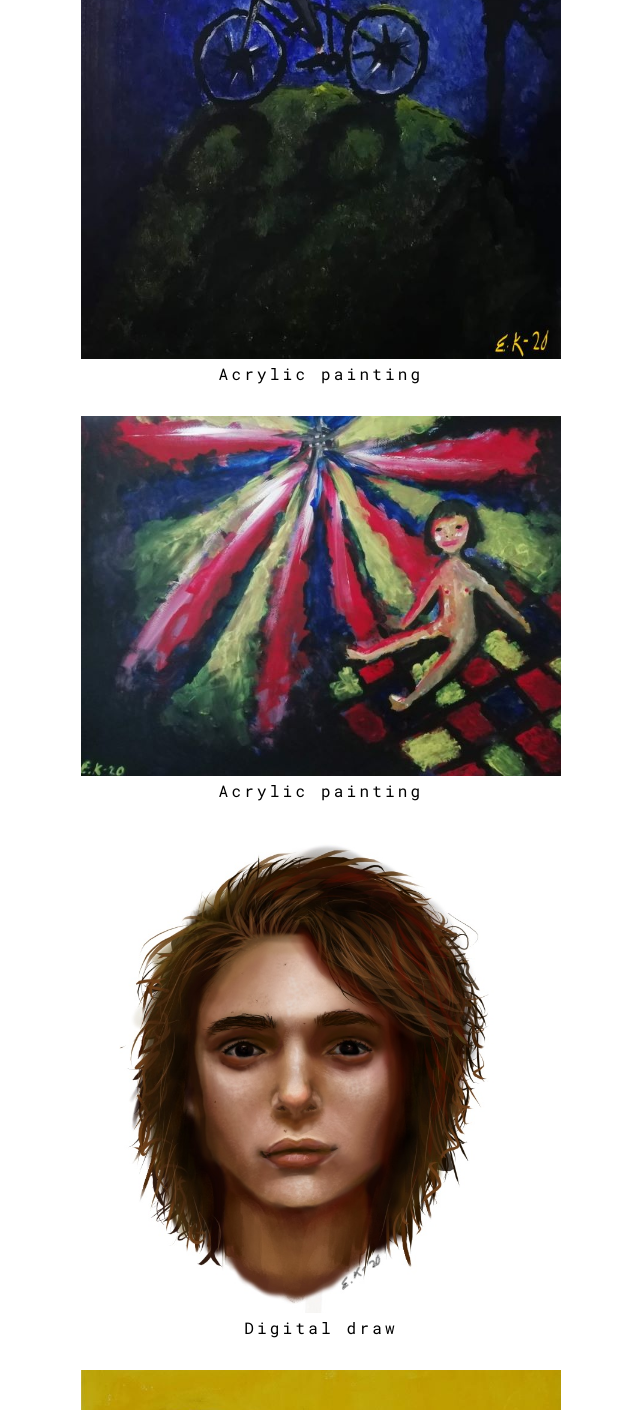
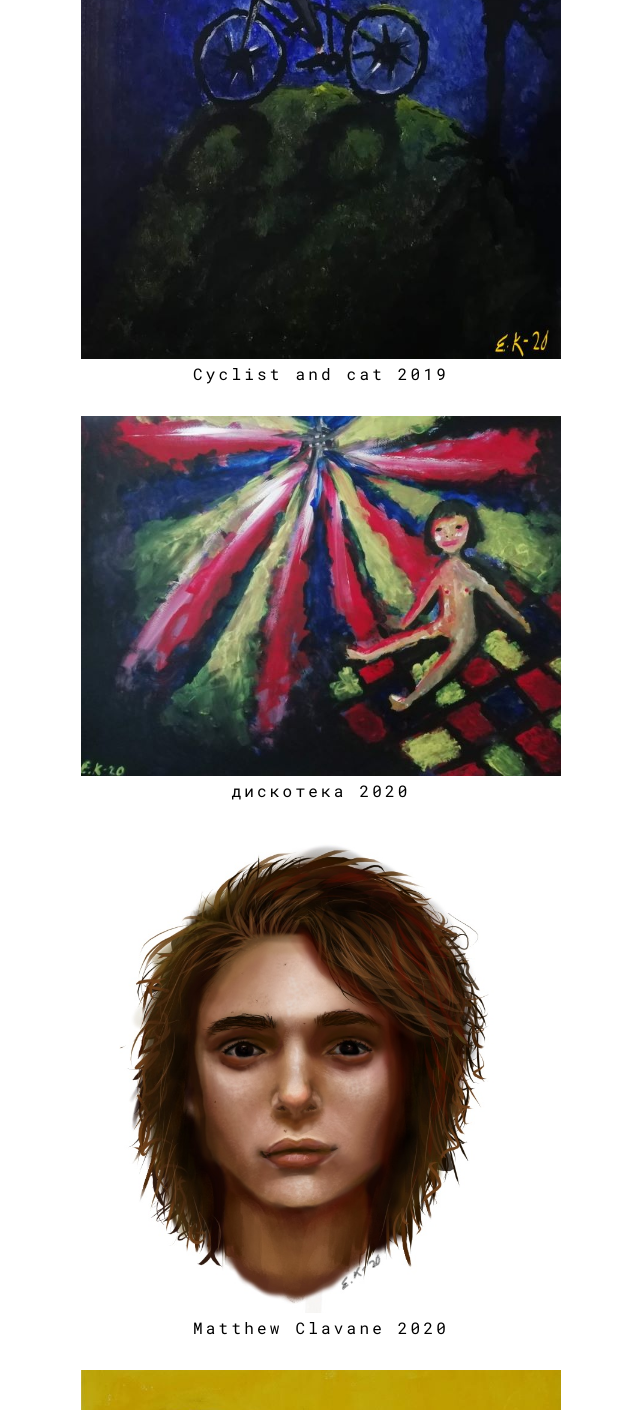
Before and after one commit to emmisk/art_gallery, a React (Create React App) app: page / in a window 1280 px wide. Shown: the part 1330-2740 px from the top of the page, without its empty margins (319-959 px from the left). Built offline with nearby package versions, Linux system fonts and the light colour scheme.

Commit message:
edit images names and change title

```diff
--- a/public/index.html
+++ b/public/index.html
@@ -24,7 +24,7 @@
       work correctly both with client-side routing and a non-root public URL.
       Learn how to configure a non-root public URL by running `npm run build`.
     -->
-    <title>My Art Gallery</title>
+    <title>Emmi's art gallery</title>
   </head>
   <body>
     <noscript>You need to enable JavaScript to run this app.</noscript>
--- a/src/figures.js
+++ b/src/figures.js
@@ -1,7 +1,7 @@
 import Yellow_child from "./images/yellow_child.jpg"
 import Purple_child from "./images/purple_child.jpg"
 import Disco from "./images/disco.jpg"
-import Matthew from "./images/matthew_calane.jpg"
+import Matthew from "./images/matthew_clavane.jpg"
 import Cyclist from "./images/cyclist.jpg"
 import Twins_yellow from "./images/twins_yellow.jpg"
 import Twins_blue from "./images/twins_blue.jpg"
@@ -11,42 +11,42 @@ export const figures = [
     id: 0,
     src: Yellow_child,
     alt: "Yellow and child",
-    caption: "Acrylic painting",
+    caption: "Fear 2020",
   },
   {
     id: 1,
     src: Purple_child,
     alt: "Purple and child",
-    caption: "Acrylic painting",
+    caption: "Fear 2020",
   },
   {
     id: 2,
     src: Cyclist,
     alt: "Cyclist",
-    caption: "Acrylic painting",
+    caption: "Cyclist and cat 2019",
   },
   {
     id: 3,
     src: Disco,
     alt: "Disco",
-    caption: "Acrylic painting",
+    caption: "дискотека 2020",
   },
   {
     id: 4,
     src: Matthew,
-    alt: "Matthew Calane",
-    caption: "Digital draw",
+    alt: "Matthew Clavane",
+    caption: "Matthew Clavane 2020",
   },
   {
     id: 5,
     src: Twins_yellow,
     alt: "Yellow and twins",
-    caption: "Acrylic painting",
+    caption: "Sinä ja minä, kaksin 2020",
   },
   {
     id: 6,
     src: Twins_blue,
     alt: "Blue and twins",
-    caption: "Acrylic painting",
+    caption: "Sinä ja minä, kaksin 2020",
   },
 ]
```
Also changed, not shown: src/images/matthew_clavane.jpg (renamed from src/images/matthew_calane.jpg).
